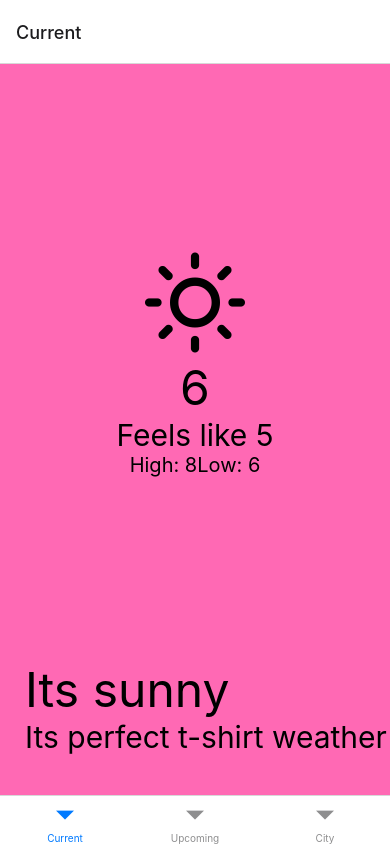
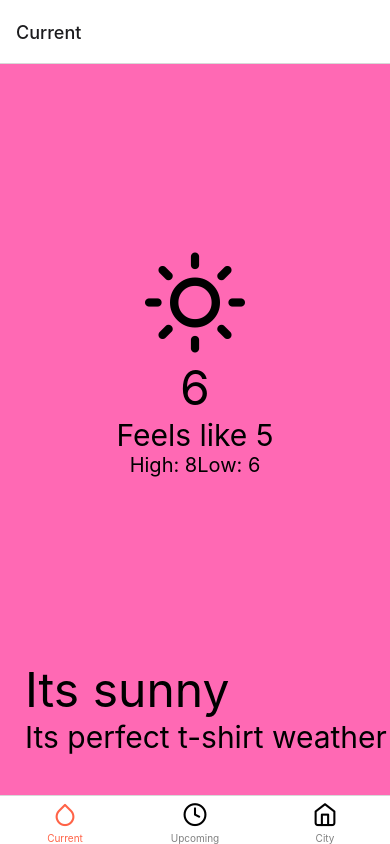
Before and after one commit to eduardpeters/weather-app-native, a React Native app: screen / in a window 390 px wide. Built offline with nearby package versions, Linux system fonts and the light colour scheme.

Commit message:
Add tab styling

```diff
--- a/App.js
+++ b/App.js
@@ -1,6 +1,7 @@
 import React from 'react';
 import { NavigationContainer } from '@react-navigation/native';
 import { createBottomTabNavigator } from '@react-navigation/bottom-tabs';
+import { Feather } from '@expo/vector-icons';
 
 import CurrentWeather from './src/screens/CurrentWeather';
 import UpcomingWeather from './src/screens/UpcomingWeather';
@@ -11,10 +12,51 @@
 const App = () => {
     return (
         <NavigationContainer>
-            <Tab.Navigator>
-                <Tab.Screen name={'Current'} component={CurrentWeather} />
-                <Tab.Screen name={'Upcoming'} component={UpcomingWeather} />
-                <Tab.Screen name={'City'} component={City} />
+            <Tab.Navigator
+                screenOptions={{
+                    tabBarActiveTintColor: 'tomato',
+                    tabBarInactiveTintColor: 'grey',
+                }}
+            >
+                <Tab.Screen
+                    name={'Current'}
+                    component={CurrentWeather}
+                    options={{
+                        tabBarIcon: ({ focused }) => (
+                            <Feather
+                                name={'droplet'}
+                                size={25}
+                                color={focused ? 'tomato' : 'black'}
+                            />
+                        ),
+                    }}
+                />
+                <Tab.Screen
+                    name={'Upcoming'}
+                    component={UpcomingWeather}
+                    options={{
+                        tabBarIcon: ({ focused }) => (
+                            <Feather
+                                name={'clock'}
+                                size={25}
+                                color={focused ? 'tomato' : 'black'}
+                            />
+                        ),
+                    }}
+                />
+                <Tab.Screen
+                    name={'City'}
+                    component={City}
+                    options={{
+                        tabBarIcon: ({ focused }) => (
+                            <Feather
+                                name={'home'}
+                                size={25}
+                                color={focused ? 'tomato' : 'black'}
+                            />
+                        ),
+                    }}
+                />
             </Tab.Navigator>
         </NavigationContainer>
     );
```
